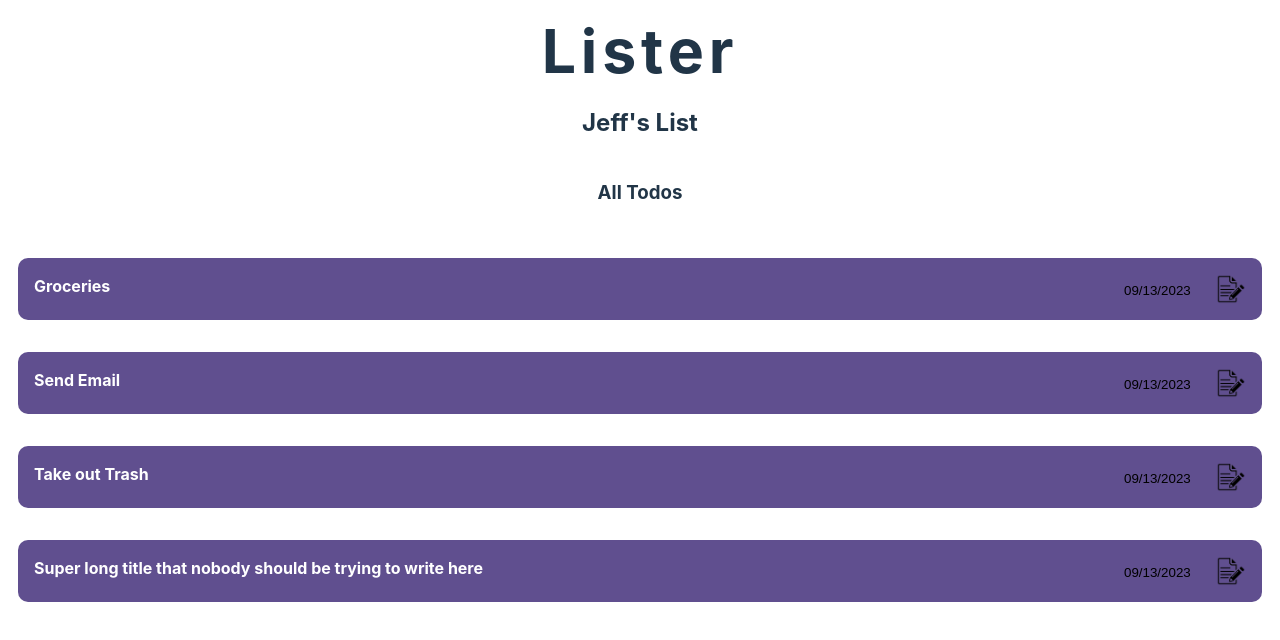
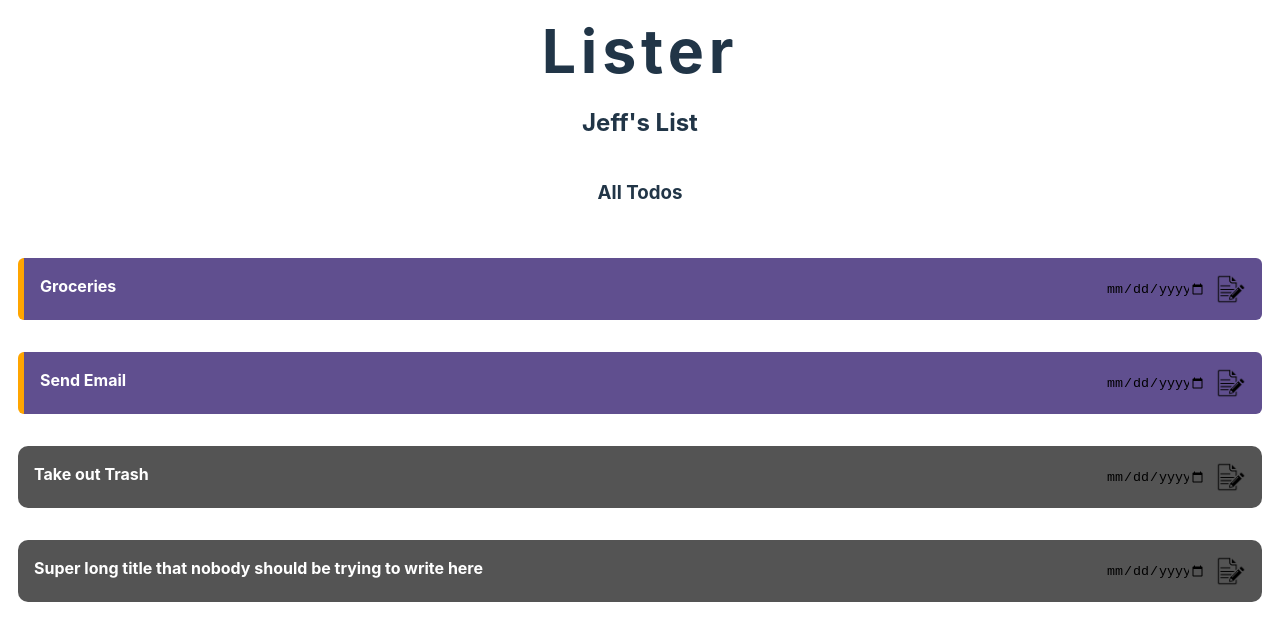
Before and after one commit to jeff-ramos-dev/react-todo-list, a React (Vite) app: page / in a window 1280 px wide. Shown: the top 640 px of the page. Built offline with nearby package versions, Linux system fonts and the light colour scheme.

Commit message:
Remove datepicker, attempt to manage date state

```diff
--- a/package.json
+++ b/package.json
@@ -12,13 +12,11 @@
   "dependencies": {
     "date-fns": "^2.30.0",
     "react": "^18.2.0",
-    "react-datepicker": "^4.18.0",
     "react-dom": "^18.2.0",
     "uuid": "^9.0.1"
   },
   "devDependencies": {
     "@types/react": "^18.2.15",
-    "@types/react-datepicker": "^4.15.0",
     "@types/react-dom": "^18.2.7",
     "@types/uuid": "^9.0.3",
     "@typescript-eslint/eslint-plugin": "^6.0.0",
--- a/src/App.css
+++ b/src/App.css
@@ -5,7 +5,7 @@
   text-align: center;
   --accent-color: #ed6e04;
   --todo-incomplete: #604f8f;
-  --todo-complete: #f0dfff;
+  --todo-complete: #545454;
 }
 
 
@@ -79,10 +79,11 @@ li {
   padding: 1rem;
   border-radius: 10px;
   background-color: var(--todo-incomplete);
+  cursor: pointer;
 }
 
 .todoContainer:hover {
-  transform: translate(-2px, -2px);
+  filter: brightness(120%);
 }
 
 .todoRight {
@@ -93,10 +94,11 @@ li {
 }
 
 .picker {
-  width: 80px;
+  width: 100px;
   background-color: transparent;
   border: none;
   margin-right: 10px;
+  cursor: pointer;
 }
 
 .todoTitle {
@@ -125,3 +127,7 @@ li {
 .edit {
   width: 30px;
 }
+
+.edit:hover {
+  filter:invert(100%);
+}
--- a/src/App.tsx
+++ b/src/App.tsx
@@ -1,34 +1,23 @@
 import './App.css'
 import TodoGroup from './components/TodoGroup'
 import TodoGroupMenu from './components/TodoGroupMenu';
-import { User, TodoList } from './classes'
+import { User, TodoList, Todo } from './classes'
 import { useState, useEffect } from 'react'
 
 function App() {
+  console.log('render');
   const [user, setUser] = useState(new User('Jeff'));
-  const [currList, setCurrList] = useState<TodoList | undefined>(undefined);
+  const [todoList, setTodoList] = useState(new TodoList(user, `${user.name}'s List`));
+  const [todos, setTodos] = useState(todoList.getAllTodos())
   const [selectedGroup, setSelectedGroup] = useState("All Todos");
   const [isMenuVisible, setIsMenuVisible] = useState(false);
-
-  useEffect(() => {
-    if (!currList) {
-      const list = user.listOfLists.get(`${user.name}'s List`);
-      if (list) {
-        setCurrList(list);
-        list.createTodo("Groceries");
-        list.createTodo("Send Email");
-        list.createTodo("Take out Trash");
-        list.createTodo("Super long title that nobody should be trying to write here");
-      }
-    }
-  }, [])
 
   function toggleMenu() {
     setIsMenuVisible((prev) => !prev);
   }
 
-  function selectGroup(e: React.MouseEvent<HTMLButtonElement>) {
-    const target = e.target as HTMLButtonElement
+  function selectGroup(event: React.MouseEvent<HTMLButtonElement>) {
+    const target = event.target as HTMLButtonElement
     if (target) {
       if (target.textContent) {
         setSelectedGroup(target.textContent);
@@ -53,15 +42,35 @@ function App() {
     }
   }, []);
 
+  useEffect(() => {
+    console.log('initial useEffect called');
+    const updatedTodoList = new TodoList(user, 'dummy list');
+    updatedTodoList.createTodo("Groceries").urgent = true;
+    updatedTodoList.createTodo("Send Email").urgent = true;
+    updatedTodoList.createTodo("Take out Trash").complete = true;
+    updatedTodoList.createTodo("Super long title that nobody should be trying to write here").complete = true;
+    updatedTodoList.title = `${user.name}'s List`
+    setTodoList(updatedTodoList);
+  }, [])
+
+  useEffect(() => {
+    console.log('useEffect called');
+    setTodos(todoList.getAllTodos());
+  }, [todoList]);
+/*
+  function handleUpdateTodos(updatedTodos: Todo[]) {
+    setTodos(updatedTodos)
+  }
+*/
   return (
     <>
       <h1>Lister</h1>
-      {currList && <h2 className="listTitle">{currList.title}</h2>}
+      {todoList && <h2 className="listTitle">{todoList.title}</h2>}
       <div className="todoGroupContainer">
         <h3 onClick={toggleMenu} className="todoGroup">{selectedGroup}</h3>
         {isMenuVisible && <TodoGroupMenu handleClick={selectGroup}/>}
       </div>
-      {currList ? <TodoGroup list={currList} filter={selectedGroup} /> : <p>No Todos</p>}
+      {todoList ? <TodoGroup list={todoList} filter={selectedGroup} /* onUpdateTodos={handleUpdateTodos}*/ /> : <p>No Todos</p>}
     </>
   )
 }
--- a/src/classes.ts
+++ b/src/classes.ts
@@ -14,8 +14,7 @@ class User {
 
     constructor(name="New User") {
             this.name = name;
-            const listTitle = `${name}'s List`
-            this.listOfLists = new Map().set(listTitle, new TodoList(this, listTitle));
+            this.listOfLists = new Map();
     }
 
     createTodoList(title: string): void {
--- a/src/components/Todo.tsx
+++ b/src/components/Todo.tsx
@@ -1,15 +1,26 @@
-import DatePicker from 'react-datepicker'
-import 'react-datepicker/dist/react-datepicker.css'
 import { Todo } from '../classes'
+import editImg from '../assets/editImg.png'
+import { formatDate } from '../utils'
 import { useState } from 'react'
-import editImg from '../assets/editImg.png'
 
 interface TodoCardProps {
     todo: Todo;
+    /*onUpdateDueDate: Function*/
 }
 
-export default function TodoCard({ todo }: TodoCardProps) {
-    const [currDate, setCurrDate] = useState(todo.dueDate)
+
+export default function TodoCard({ todo, /*onUpdateDueDate*/ }: TodoCardProps) {
+    const [currDate, setCurrDate] = useState(todo.dueDate);
+
+/*
+    const handleDueDateChange: React.ChangeEventHandler<HTMLInputElement> = (event: React.ChangeEvent<HTMLInputElement>) => {
+        if (event.target) {
+            const target = event.target as HTMLInputElement
+            const newDueDate = new Date(target.value);
+            onUpdateDueDate(todo.id, newDueDate)
+        }
+    }
+*/
 
     return (
         <div
@@ -18,12 +29,14 @@ export default function TodoCard({ todo }: TodoCardProps) {
         >
             <p className="todoTitle">{todo.title}</p>
             <div className="todoRight">
-                <DatePicker
+                <input
+                    type="date"
                     className="picker"
-                    selected={currDate}
-                    onChange={(date: Date) => {
-                        todo.updateDueDate(date)
-                        setCurrDate(date);
+                    onChange={(e) => {
+                        const target = e.target as HTMLInputElement
+                        const value = target.value
+                        todo.updateDueDate(new Date(value));
+                        setCurrDate(new Date(value));
                     }}
                 />
                 <img src={editImg} className="edit"></img>
--- a/src/components/TodoGroup.tsx
+++ b/src/components/TodoGroup.tsx
@@ -4,9 +4,19 @@ import TodoCard from './Todo'
 interface TodoProps {
     list: TodoList
     filter: string
+    //onUpdateTodos: Function
 }
 
-export default function TodoGroup({ list, filter }: TodoProps) {
+export default function TodoGroup({ list, filter, /*onUpdateTodos*/}: TodoProps) {
+/*
+    function handleDueDateUpdate(todoId: string, newDueDate: Date) {
+        const updatedTodos = list.getAllTodos().map(todo => {
+            return todo.id === todoId ? {...todo, dueDate: newDueDate} : todo
+        })
+
+        onUpdateTodos(updatedTodos)
+    }
+*/
     let todoArray: Todo[]
 
     switch (filter) {
@@ -29,6 +39,6 @@ export default function TodoGroup({ list, filter }: TodoProps) {
             todoArray = list.getAllTodos()
     }
 
-    const cards = todoArray.map(todo => <TodoCard key={todo.id} todo={todo} />)
+    const cards = todoArray.map(todo => <TodoCard key={todo.id} todo={todo} /*onUpdateDueDate={handleDueDateUpdate} *//>)
     return <>{cards}</>
 }
```
Also changed, not shown: 1 other file (tests, documents, lock files or other folders).
